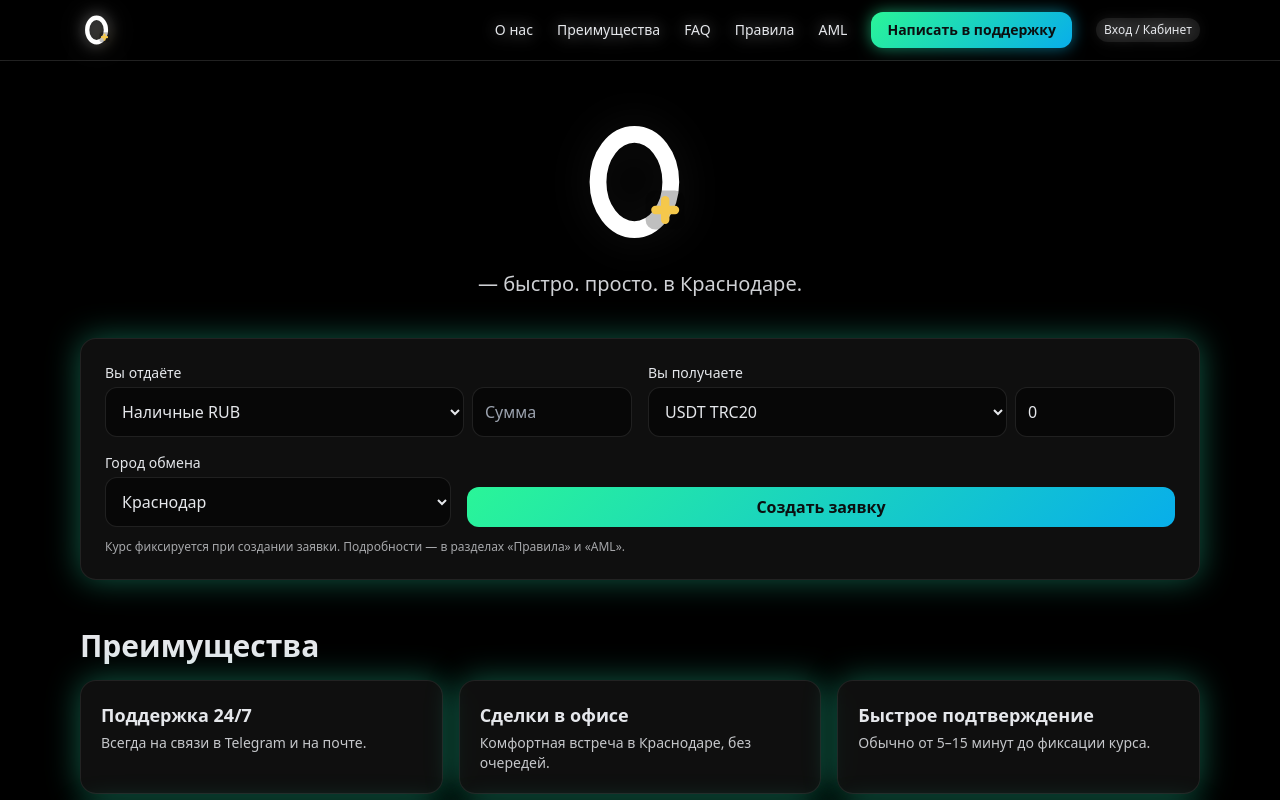
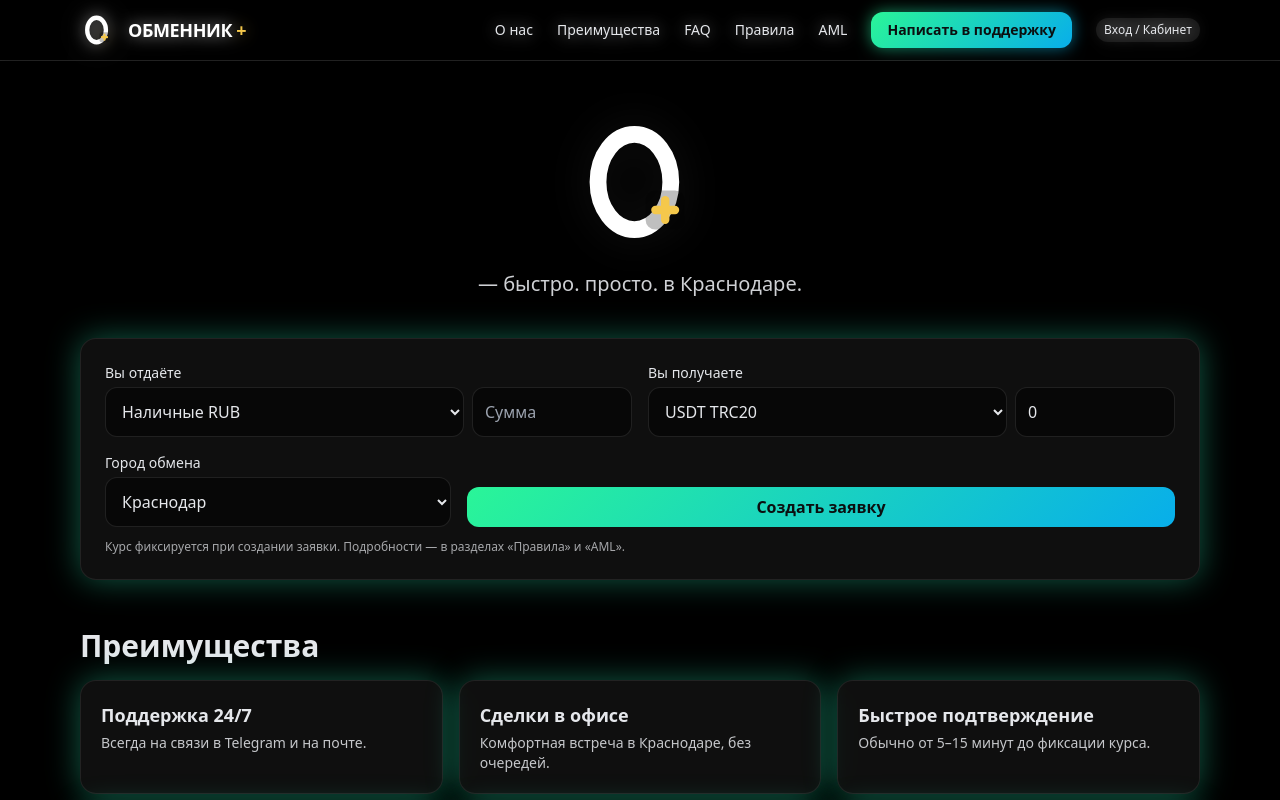
Before and after one commit to mihailgybkin-dot/obmennik-plus, a Next.js app: page / in a window 1280 px wide. Shown: the top 800 px of the page. Built offline with nearby package versions, Linux system fonts and the light colour scheme; no server answers.

Commit message:
Update NavBar.tsx

```diff
--- a/components/NavBar.tsx
+++ b/components/NavBar.tsx
@@ -8,8 +8,13 @@ export default function NavBar(){
       <div className="mx-auto max-w-6xl px-4 py-3 flex items-center justify-between">
         <Link href="/" aria-label="Обменник +" className="flex items-center gap-3">
           <Logo size={36} />
-          <span className="sr-only">Обменник +</span>
+          <div className="flex items-baseline font-extrabold tracking-tight">
+            <span className="text-white text-lg leading-none">ОБМЕННИК</span>
+            <span className="text-[#F5C84B] text-lg leading-none ml-1">+</span>
+          </div>
         </Link>
+
+        {/* Desktop */}
         <div className="hidden md:flex items-center gap-6 text-sm">
           <Link href="/about" className="hover:opacity-80">О нас</Link>
           <a href="/#features" className="hover:opacity-80">Преимущества</a>
@@ -19,6 +24,8 @@ export default function NavBar(){
           <a href="https://t.me/mikhail_gubkin" target="_blank" className="btn">Написать в поддержку</a>
           <Link href="/dashboard" className="badge">Вход / Кабинет</Link>
         </div>
+
+        {/* Mobile */}
         <div className="md:hidden flex items-center gap-2">
           <a href="https://t.me/mikhail_gubkin" target="_blank" className="btn px-3 py-2 text-sm">Поддержка</a>
           <Link href="/dashboard" className="badge px-3 py-2 text-sm">Кабинет</Link>
```
